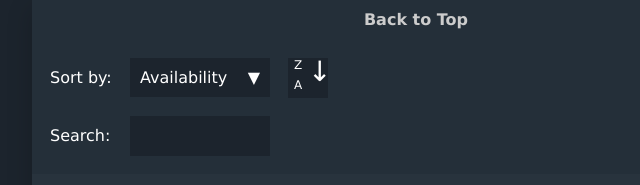
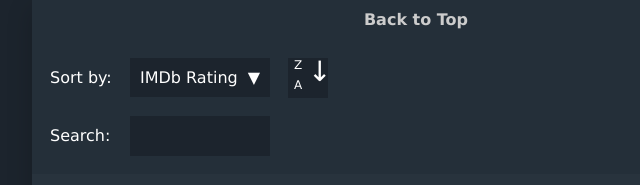
Before and after one commit to KeyserJose/freeviewfilms, a plain HTML site: page index.html in a window 1280 px wide. Shown: the top 185 px of the page, 224-864 px from the left. Drawn offline with Linux system fonts and the light colour scheme.

Commit message:
Add files via upload

```diff
--- a/index.html
+++ b/index.html
@@ -14,9 +14,9 @@
 				<div id="sort-section" style="display: flex;">
 					<div style="padding: 10px; padding-left: 0px; width: 70px;">Sort by: </div>
 					<div id="dropdown-content">
-						<div class="dropdown-btn highlight-btn" onclick="showDropdown('Availability');"><p style="text-align: left;" id="btn-value">Availability<span style="float: right;">&#9660</span></p></div>
+						<div class="dropdown-btn highlight-btn" onclick="showDropdown('Rating');"><p style="text-align: left;" id="btn-value">IMDb Rating<span style="float: right;">&#9660</span></p></div>
 					</div>
-					<div id="az-btn" class="highlight-btn" onclick="flipOrder('Availability')">
+					<div id="az-btn" class="highlight-btn" onclick="flipOrder()">
 						<div id="a-label" style="grid-column: 1; grid-row: 1;">Z</div>
 						<div id="z-label" style="grid-column: 1; grid-row: 2;">A</div>
 						<div style="grid-column: 2; grid-row: 1 2; line-height: 28px; font-size: 28px;">&#8595</div>
```
